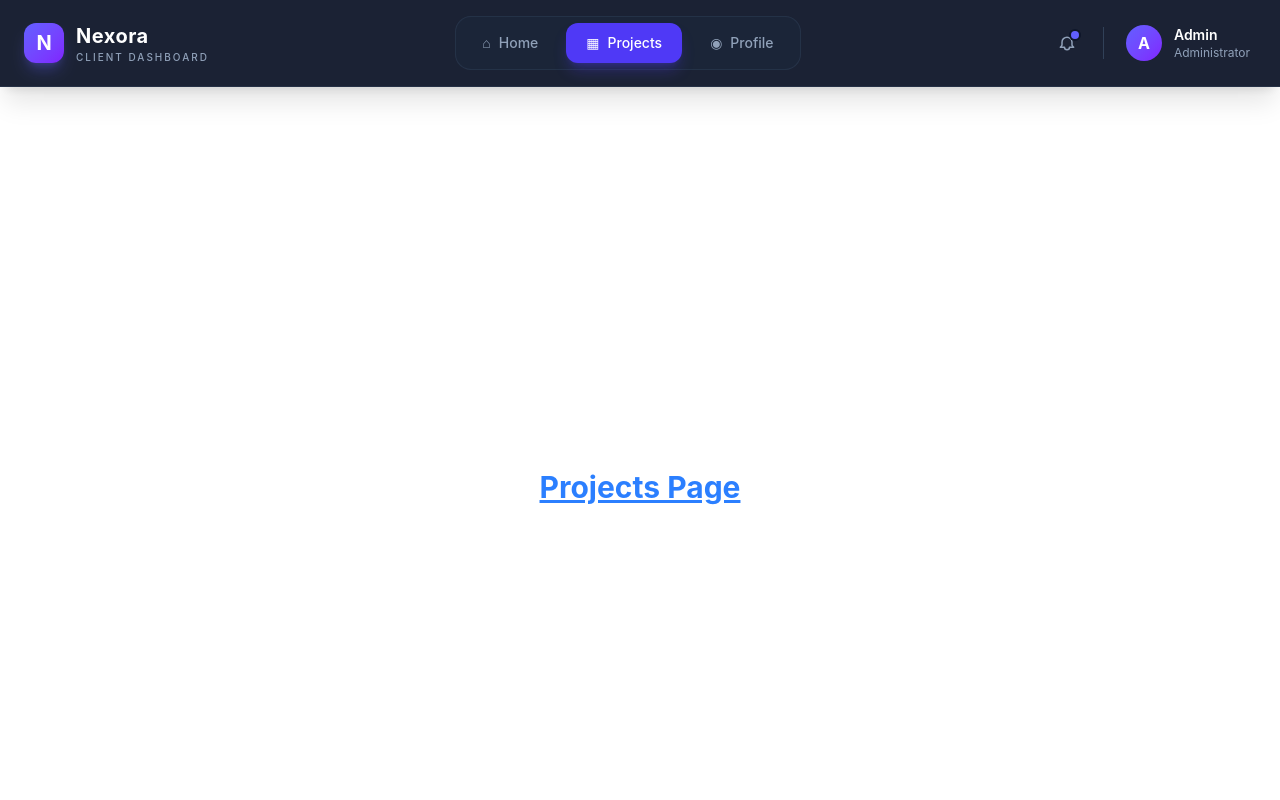
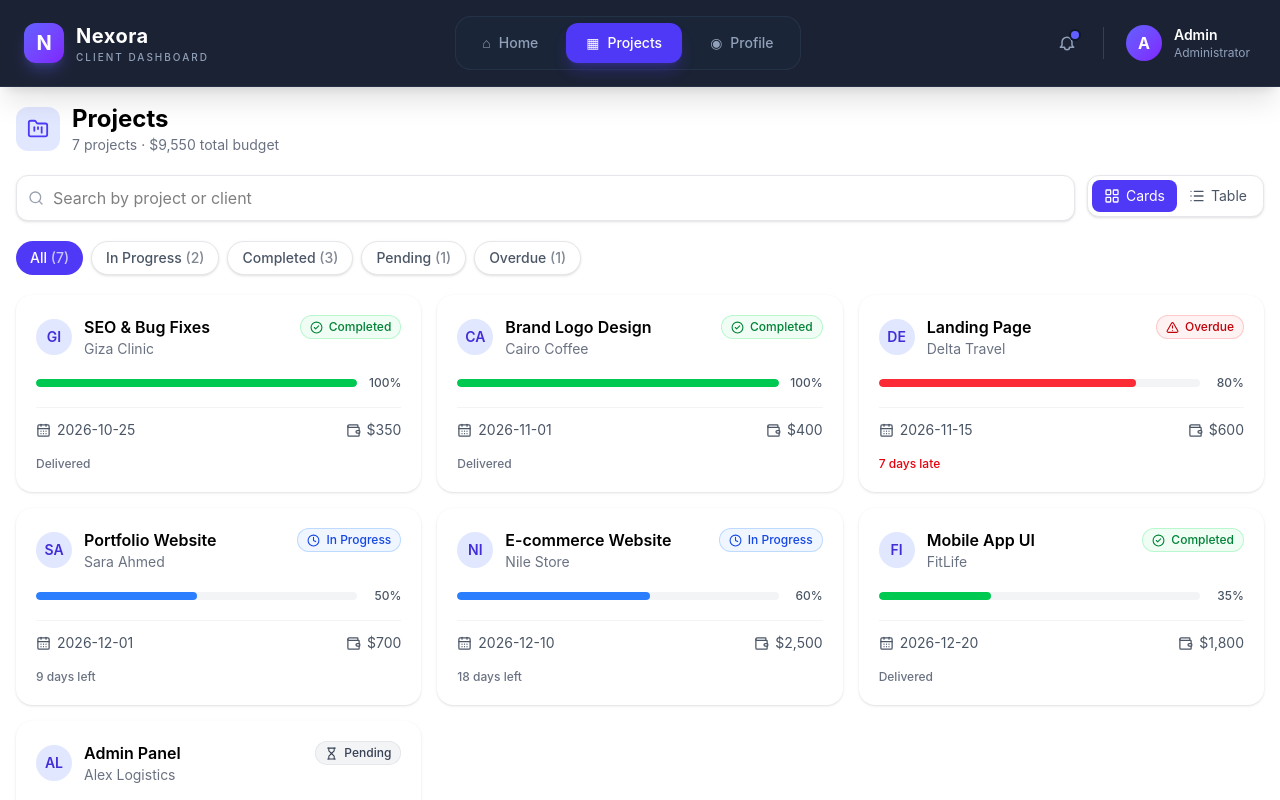
Before and after one commit to Amir-017/task1_Elevvo, a React (Vite) app: page /projects in a window 1280 px wide. Shown: the top 800 px of the page. Built offline with nearby package versions, Linux system fonts and the light colour scheme.

Commit message:
add lucide-react for icon support and implement Projects page with enhanced UI and functionality

```diff
--- a/package.json
+++ b/package.json
@@ -11,6 +11,7 @@
   },
   "dependencies": {
     "@tailwindcss/vite": "^4.3.5",
+    "lucide-react": "^1.77.0",
     "react": "^19.3.1",
     "react-dom": "^19.3.1",
     "react-router-dom": "^7.18.6",
--- a/src/Pages/Projects.jsx
+++ b/src/Pages/Projects.jsx
@@ -1,9 +1,233 @@
+import { useMemo, useState } from "react";
+import {
+  Search, LayoutGrid, List, CalendarDays, CheckCircle2, AlertTriangle,
+  Clock, Hourglass, Wallet, FolderKanban, SearchX,
+} from "lucide-react";
+import { useProducts } from "../Store/products";
+
+const STATUS = {
+  "In Progress": { icon: Clock,         badge: "bg-blue-50 text-blue-700 ring-blue-200",     bar: "bg-blue-500" },
+  Completed:     { icon: CheckCircle2,  badge: "bg-green-50 text-green-700 ring-green-200",  bar: "bg-green-500" },
+  Pending:       { icon: Hourglass,     badge: "bg-gray-100 text-gray-700 ring-gray-200",    bar: "bg-gray-400" },
+  Overdue:       { icon: AlertTriangle, badge: "bg-red-50 text-red-700 ring-red-200",        bar: "bg-red-500" },
+};
+
+const FILTERS = ["All", "In Progress", "Completed", "Pending", "Overdue"];
+
+const daysLeft = (deadline) => Math.ceil((new Date(deadline) - new Date()) / 86400000);
+
+function deadlineLabel(p) {
+  if (p.status === "Completed") return "Delivered";
+  const d = daysLeft(p.deadline);
+  if (d < 0) return `${Math.abs(d)} days late`;
+  if (d === 0) return "Due today";
+  return `${d} days left`;
+}
+
+function StatusBadge({ status }) {
+  const { icon: Icon, badge } = STATUS[status];
+  return (
+    <span className={`inline-flex items-center gap-1.5 px-2.5 py-1 rounded-full text-xs font-medium ring-1 ring-inset ${badge}`}>
+      <Icon size={13} />
+      {status}
+    </span>
+  );
+}
+
+function ProgressBar({ value, status }) {
+  return (
+    <div className="flex items-center gap-2">
+      <div className="h-2 flex-1 bg-gray-100 rounded-full overflow-hidden">
+        <div className={`h-full rounded-full ${STATUS[status].bar}`} style={{ width: `${value}%` }} />
+      </div>
+      <span className="text-xs font-medium text-gray-600 w-9 text-right">{value}%</span>
+    </div>
+  );
+}
+
+function Avatar({ name }) {
+  return (
+    <div className="w-9 h-9 shrink-0 rounded-full bg-indigo-100 text-indigo-700 flex items-center justify-center text-sm font-semibold">
+      {name.slice(0, 2).toUpperCase()}
+    </div>
+  );
+}
+
+function ProjectCard({ p }) {
+  return (
+    <div className="bg-white rounded-2xl shadow-sm hover:shadow-md transition-shadow p-5 flex flex-col gap-4">
+      <div className="flex items-start justify-between gap-3">
+        <div className="flex items-center gap-3 min-w-0">
+          <Avatar name={p.client} />
+          <div className="min-w-0">
+            <h3 className="font-semibold truncate">{p.name}</h3>
+            <p className="text-sm text-gray-500 truncate">{p.client}</p>
+          </div>
+        </div>
+        <StatusBadge status={p.status} />
+      </div>
+
+      <ProgressBar value={p.progress} status={p.status} />
+
+      <div className="flex items-center justify-between text-sm text-gray-600 pt-3 border-t border-gray-100">
+        <span className="flex items-center gap-1.5">
+          <CalendarDays size={15} /> {p.deadline}
+        </span>
+        <span className="flex items-center gap-1.5">
+          <Wallet size={15} /> ${p.budget.toLocaleString()}
+        </span>
+      </div>
+      <p className={`text-xs font-medium ${p.status === "Overdue" ? "text-red-600" : "text-gray-500"}`}>
+        {deadlineLabel(p)}
+      </p>
+    </div>
+  );
+}
+
+function ProjectsTable({ items }) {
+  return (
+    <div className="bg-white rounded-2xl shadow-sm overflow-x-auto">
+      <table className="w-full text-sm min-w-[720px]">
+        <thead className="bg-gray-50 text-gray-500 text-left">
+          <tr>
+            <th className="px-5 py-3 font-medium">Project</th>
+            <th className="px-5 py-3 font-medium">Status</th>
+            <th className="px-5 py-3 font-medium w-48">Progress</th>
+            <th className="px-5 py-3 font-medium">Deadline</th>
+            <th className="px-5 py-3 font-medium text-right">Budget</th>
+          </tr>
+        </thead>
+        <tbody className="divide-y divide-gray-100">
+          {items.map((p) => (
+            <tr key={p.id} className="hover:bg-gray-50 transition-colors">
+              <td className="px-5 py-4">
+                <div className="flex items-center gap-3">
+                  <Avatar name={p.client} />
+                  <div>
+                    <p className="font-medium">{p.name}</p>
+                    <p className="text-gray-500">{p.client}</p>
+                  </div>
+                </div>
+              </td>
+              <td className="px-5 py-4"><StatusBadge status={p.status} /></td>
+              <td className="px-5 py-4"><ProgressBar value={p.progress} status={p.status} /></td>
+              <td className="px-5 py-4">
+                <p>{p.deadline}</p>
+                <p className={`text-xs ${p.status === "Overdue" ? "text-red-600" : "text-gray-500"}`}>
+                  {deadlineLabel(p)}
+                </p>
+              </td>
+              <td className="px-5 py-4 text-right font-medium">${p.budget.toLocaleString()}</td>
+            </tr>
+          ))}
+        </tbody>
+      </table>
+    </div>
+  );
+}
+
 export const Projects = () => {
+  const products = useProducts((state) => state.products);
+
+  const [filter, setFilter] = useState("All");
+  const [search, setSearch] = useState("");
+  const [view, setView] = useState("cards");
+
+  const counts = useMemo(() => {
+    const c = { All: products.length };
+    products.forEach((p) => (c[p.status] = (c[p.status] || 0) + 1));
+    return c;
+  }, [products]);
+
+  const visible = useMemo(() => {
+    const q = search.trim().toLowerCase();
+    return products
+      .filter((p) => filter === "All" || p.status === filter)
+      .filter((p) => !q || p.name.toLowerCase().includes(q) || p.client.toLowerCase().includes(q))
+      .sort((a, b) => new Date(a.deadline) - new Date(b.deadline));
+  }, [products, filter, search]);
+
+  const totalBudget = products.reduce((s, p) => s + p.budget, 0);
+
   return (
-    <div className="flex flex-col items-center justify-center h-screen">
-      <h1 className="text-3xl font-bold underline text-blue-500">
-        Projects Page
-      </h1>
+    <div className="p-4 space-y-5">
+      {/* address */}
+      <div className="flex flex-wrap items-center justify-between gap-3">
+        <div className="flex items-center gap-3">
+          <div className="w-11 h-11 rounded-xl bg-indigo-100 text-indigo-600 flex items-center justify-center">
+            <FolderKanban size={22} />
+          </div>
+          <div>
+            <h1 className="text-2xl font-bold">Projects</h1>
+            <p className="text-gray-500 text-sm">
+              {products.length} projects · ${totalBudget.toLocaleString()} total budget
+            </p>
+          </div>
+        </div>
+      </div>
+
+      {/* Search and View */}
+      <div className="flex flex-col sm:flex-row gap-3">
+        <div className="relative flex-1">
+          <Search size={16} className="absolute left-3 top-1/2 -translate-y-1/2 text-gray-400" />
+          <input
+            value={search}
+            onChange={(e) => setSearch(e.target.value)}
+            placeholder="Search by project or client"
+            className="w-full pl-9 pr-3 py-2.5 rounded-xl bg-white shadow-sm border border-gray-200 focus:outline-none focus:ring-2 focus:ring-indigo-300"
+          />
+        </div>
+
+        <div className="flex bg-white rounded-xl shadow-sm border border-gray-200 p-1 self-start">
+          {[
+            { id: "cards", icon: LayoutGrid, label: "Cards" },
+            { id: "table", icon: List, label: "Table" },
+          ].map(({ id, icon: Icon, label }) => (
+            <button
+              key={id}
+              onClick={() => setView(id)}
+              aria-label={`${label} view`}
+              className={`px-3 py-1.5 rounded-lg flex items-center gap-1.5 text-sm transition-colors ${
+                view === id ? "bg-indigo-600 text-white" : "text-gray-600 hover:bg-gray-100"
+              }`}
+            >
+              <Icon size={16} /> {label}
+            </button>
+          ))}
+        </div>
+      </div>
+
+      {/* Filters */}
+      <div className="flex flex-wrap gap-2">
+        {FILTERS.map((f) => (
+          <button
+            key={f}
+            onClick={() => setFilter(f)}
+            className={`px-3.5 py-1.5 rounded-full text-sm font-medium transition-colors ${
+              filter === f
+                ? "bg-indigo-600 text-white"
+                : "bg-white text-gray-600 shadow-sm border border-gray-200 hover:bg-gray-50"
+            }`}
+          >
+            {f} <span className="opacity-70">({counts[f] || 0})</span>
+          </button>
+        ))}
+      </div>
+
+      {/* Content */}
+      {visible.length === 0 ? (
+        <div className="bg-white rounded-2xl shadow-sm py-16 flex flex-col items-center text-center text-gray-500">
+          <SearchX size={36} className="mb-3 text-gray-300" />
+          <p className="font-medium text-gray-700">No projects found</p>
+          <p className="text-sm">Try a different search or clear the status filter.</p>
+        </div>
+      ) : view === "cards" ? (
+        <div className="grid grid-cols-1 md:grid-cols-2 xl:grid-cols-3 gap-4">
+          {visible.map((p) => <ProjectCard key={p.id} p={p} />)}
+        </div>
+      ) : (
+        <ProjectsTable items={visible} />
+      )}
     </div>
-  )
-}
+  );
+};
```
Also changed, not shown: 1 other file (tests, documents, lock files or other folders).
